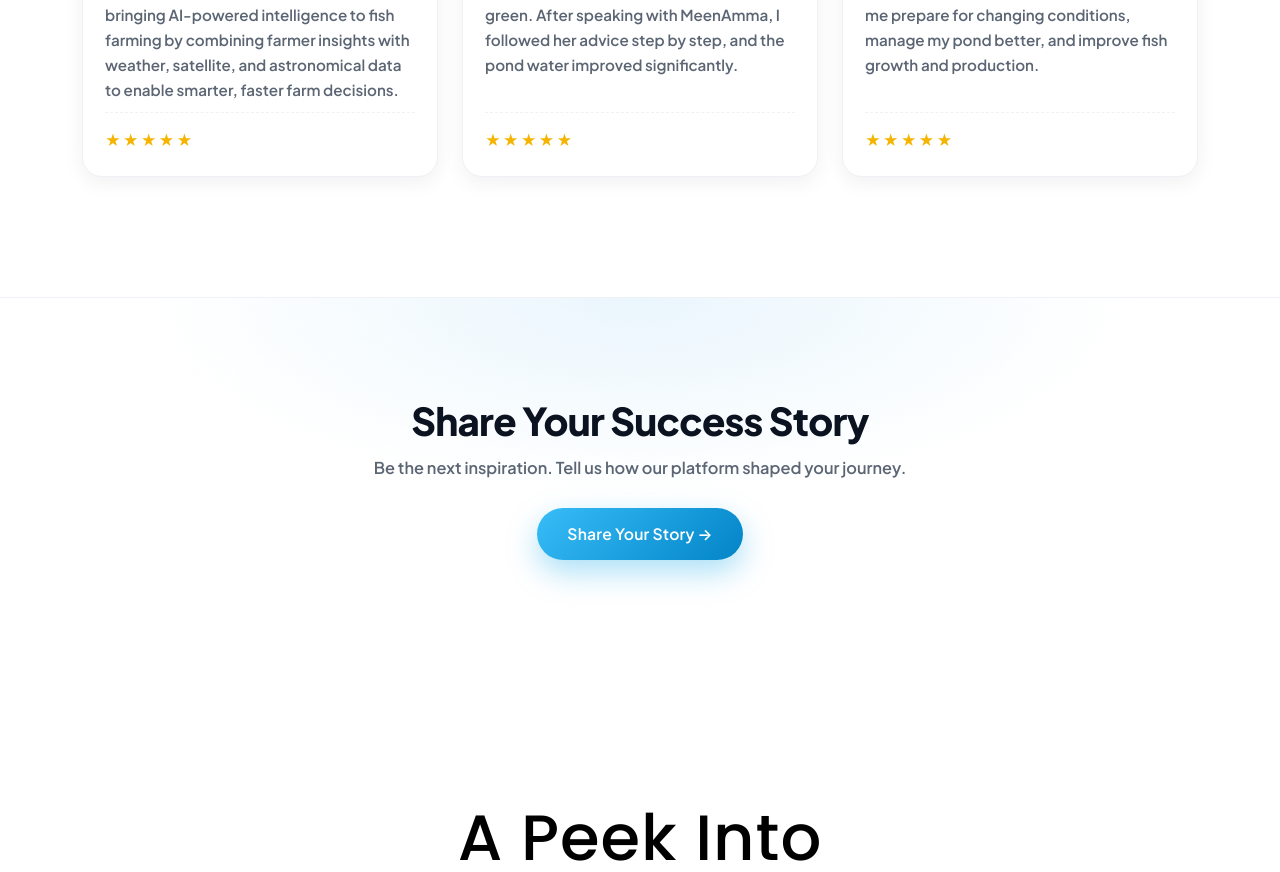
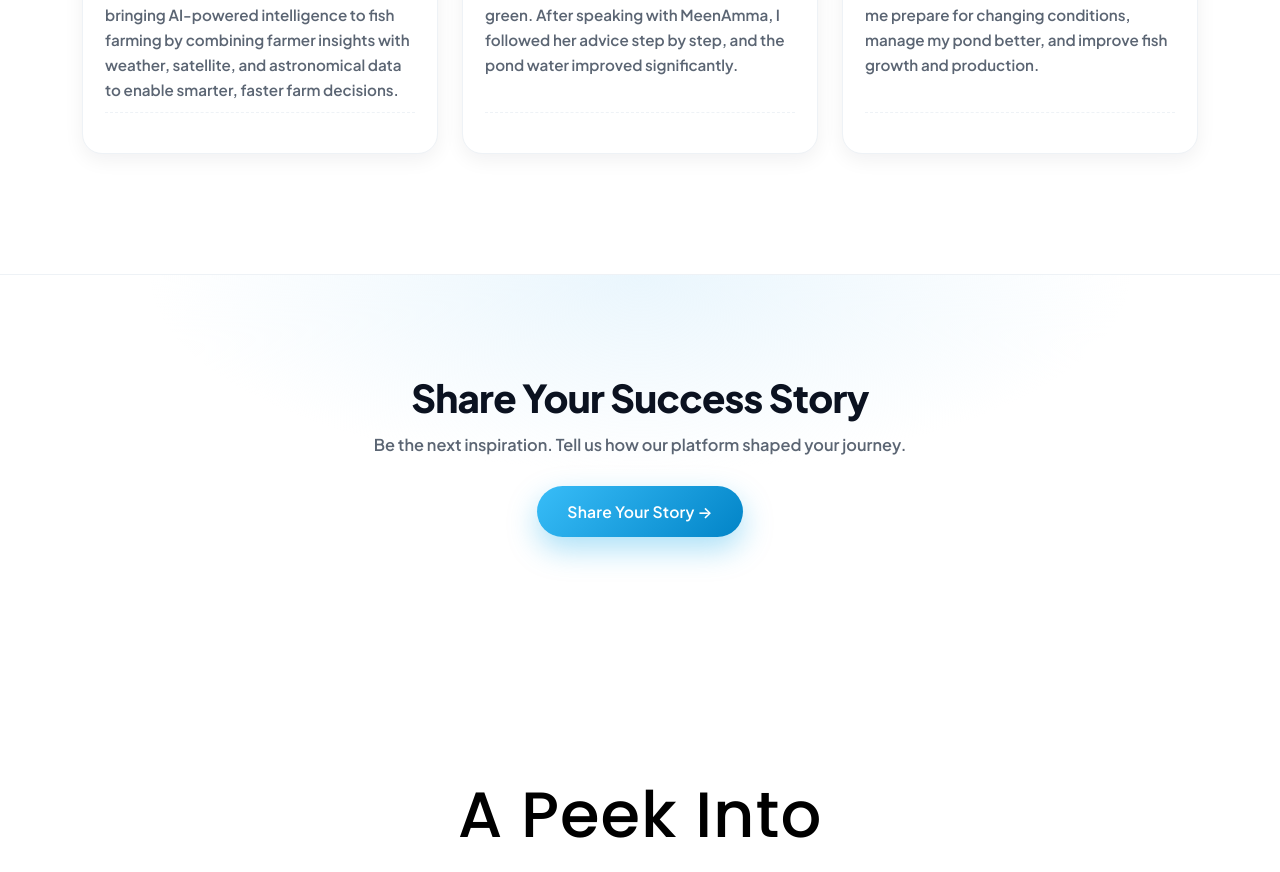
Before and after one commit to EssentitalAquatech/Investor_Website, a React (Vite) app in the folder frontend/: page /life in a window 1280 px wide. Shown: the part 1680-2552 px from the top of the page. Built offline with nearby package versions, Linux system fonts and the light colour scheme; a small style sheet from the web is missing.

Commit message:
life video update

```diff
--- a/frontend/src/components/Victory.jsx
+++ b/frontend/src/components/Victory.jsx
@@ -579,7 +579,7 @@ const Victory = () => {
                     <div className="sp-foot">
 
                       <span className="sp-stars">
-                        ★★★★★
+                        {/* ★★★★★ */}
                       </span>
 
                     </div>
```
